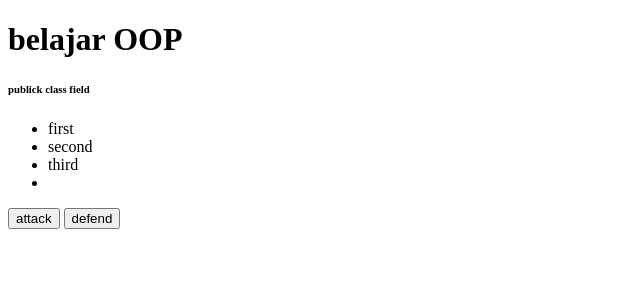
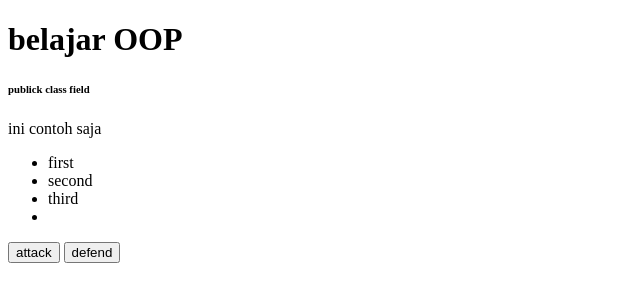
Before and after one commit to irfannudin1998/Belajar-JavaScript, a plain HTML site: page index.html in a window 1280 px wide. Shown: the whole page, without its empty margins (0-640 px from the left). Drawn offline with Linux system fonts and the light colour scheme.

Commit message:
memahami innerhtml, innertext, dan textcontent

```diff
--- a/index.html
+++ b/index.html
@@ -8,6 +8,7 @@
 <body id="body">
     <h1>belajar OOP</h1>
     <h6>publick class field</h6>
+    <p>ini contoh saja</p>
     <ul id="list">
         <li id="satu">first</li>
         <li id="dua">second</li>
```
Also changed, not shown: belajar_DOM.js (+13 -1 lines).
